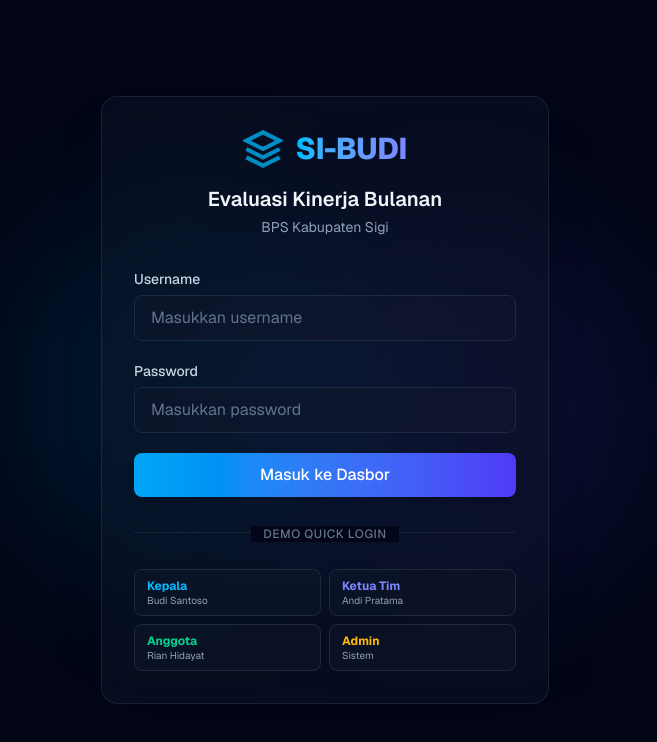
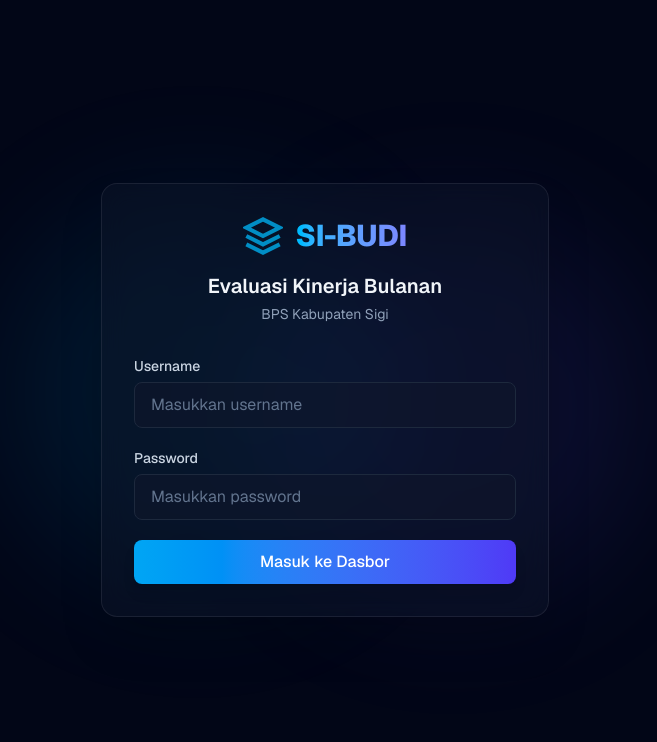
Before and after one commit to pantauya/si-budi, a Next.js app: page /login in a window 1280 px wide. Shown: the top 742 px of the page, without its empty margins (315-972 px from the left). Built offline with nearby package versions, Linux system fonts and the light colour scheme.

Commit message:
update tanggal

```diff
--- a/src/app/api/activities/route.ts
+++ b/src/app/api/activities/route.ts
@@ -79,7 +79,7 @@ export async function GET(request: Request) {
 export async function POST(request: Request) {
   try {
     const body = await request.json()
-    const { name, targetVolume, unit, annualPlanId, createdById, members, evidenceLink, createdAt } = body
+    const { name, targetVolume, unit, annualPlanId, createdById, members, evidenceLink, createdAt, startDate, endDate } = body
 
     // 1. Create activity
     const activity = await prisma.activity.create({
@@ -90,6 +90,8 @@ export async function POST(request: Request) {
         annualPlanId,
         createdById,
         status: 'SEDANG_BERLANGSUNG',
+        startDate: startDate ? new Date(startDate) : null,
+        endDate: endDate ? new Date(endDate) : null,
         ...(createdAt ? { createdAt: new Date(createdAt) } : {})
       }
     })
--- a/src/app/dashboard/page.tsx
+++ b/src/app/dashboard/page.tsx
@@ -34,6 +34,8 @@ interface Activity {
   evidences: { evidenceFile: { id: string; driveLink: string; fileName: string; uploader?: User } }[]
   assessments: Assessment[]
   createdAt: string
+  startDate?: string
+  endDate?: string
   googleDriveFolderLink?: string
 }
 
@@ -74,7 +76,8 @@ export default function DashboardPage() {
   const [actUnit, setActUnit] = useState('')
   const [actPlanId, setActPlanId] = useState('')
   const [actMembers, setActMembers] = useState<string[]>([])
-  const [actDateVal, setActDateVal] = useState(new Date().toISOString().split('T')[0])
+  const [actStartDate, setActStartDate] = useState(new Date().toISOString().split('T')[0])
+  const [actEndDate, setActEndDate] = useState(new Date().toISOString().split('T')[0])
 
   // UI Theme & Layout States
   const [theme, setTheme] = useState<'dark' | 'light'>('dark')
@@ -247,7 +250,9 @@ export default function DashboardPage() {
           annualPlanId: actPlanId,
           createdById: currentUser.id,
           members: currentUser.role === 'ketua_tim' ? actMembers : [],
-          createdAt: actDateVal ? new Date(actDateVal).toISOString() : undefined
+          startDate: actStartDate,
+          endDate: actEndDate,
+          createdAt: actStartDate ? new Date(actStartDate).toISOString() : undefined
         })
       })
       const data = await res.json()
@@ -283,7 +288,8 @@ export default function DashboardPage() {
         setActPlanId('')
         setActMembers([])
         setActivityUploadFiles([])
-        setActDateVal(new Date().toISOString().split('T')[0])
+        setActStartDate(new Date().toISOString().split('T')[0])
+        setActEndDate(new Date().toISOString().split('T')[0])
         setShowActivityModal(false)
       } else {
         alert('Gagal membuat kegiatan: ' + data.error)
@@ -886,6 +892,11 @@ export default function DashboardPage() {
                         <h4 className="text-sm font-semibold text-slate-100">{act.name}</h4>
                         <p className="text-xs text-slate-400 truncate"><span className="text-slate-500 font-medium">SKP Induk:</span> {act.annualPlan?.title}</p>
                         <p className="text-xs text-slate-400">Target: <strong className="text-slate-300">{act.targetVolume} {act.unit}</strong></p>
+                        {act.startDate && act.endDate ? (
+                          <p className="text-xs text-slate-400">Rentang Waktu: <strong className="text-slate-300">{new Date(act.startDate).toLocaleDateString('id-ID', {day: 'numeric', month: 'long', year: 'numeric'})} - {new Date(act.endDate).toLocaleDateString('id-ID', {day: 'numeric', month: 'long', year: 'numeric'})}</strong></p>
+                        ) : (
+                          <p className="text-xs text-slate-400">Tanggal: <strong className="text-slate-300">{new Date(act.createdAt).toLocaleDateString('id-ID', {day: 'numeric', month: 'long', year: 'numeric'})}</strong></p>
+                        )}
 
                         {/* Evidence shared link info */}
                         {hasEvidence ? (
@@ -1046,10 +1057,19 @@ export default function DashboardPage() {
                     const day = idx + 1
                     const dayDate = new Date(year, month, day)
                     const dayActivities = activities.filter(act => {
+                      if (act.startDate && act.endDate) {
+                        const start = new Date(act.startDate)
+                        start.setHours(0,0,0,0)
+                        const end = new Date(act.endDate)
+                        end.setHours(23,59,59,999)
+                        const current = new Date(year, month, day, 12, 0, 0, 0)
+                        return current >= start && current <= end
+                      } else {
                         const actDate = new Date(act.createdAt)
                         return actDate.getDate() === day &&
                                actDate.getMonth() === month &&
                                actDate.getFullYear() === year
+                      }
                     })
 
                     return (
@@ -1223,15 +1243,28 @@ export default function DashboardPage() {
               </div>
             </div>
 
+            <div className="grid grid-cols-2 gap-4">
               <div>
-              <label className="block text-[11px] font-semibold text-slate-400 uppercase tracking-wider mb-1.5">Tanggal Kegiatan</label>
+                <label className="block text-[11px] font-semibold text-slate-400 uppercase tracking-wider mb-1.5">Tanggal Mulai</label>
                 <input
                   required
                   type="date"
-                value={actDateVal}
-                onChange={(e) => setActDateVal(e.target.value)}
+                  value={actStartDate}
+                  onChange={(e) => setActStartDate(e.target.value)}
                   className="w-full px-3 py-2 bg-slate-900 border border-slate-850 rounded-lg text-xs text-slate-200 focus:outline-none focus:ring-1 focus:ring-sky-500"
                 />
+              </div>
+              <div>
+                <label className="block text-[11px] font-semibold text-slate-400 uppercase tracking-wider mb-1.5">Tanggal Selesai</label>
+                <input
+                  required
+                  type="date"
+                  value={actEndDate}
+                  onChange={(e) => setActEndDate(e.target.value)}
+                  min={actStartDate}
+                  className="w-full px-3 py-2 bg-slate-900 border border-slate-850 rounded-lg text-xs text-slate-200 focus:outline-none focus:ring-1 focus:ring-sky-500"
+                />
+              </div>
             </div>
 
             {/* Tagging Members (Pegawai) - Only shown to ketua_tim role */}
--- a/src/app/login/page.tsx
+++ b/src/app/login/page.tsx
@@ -32,33 +32,6 @@ export default function LoginPage() {
       }
     } catch (err) {
       setError('Koneksi bermasalah. Pastikan server berjalan.')
-    } finally {
-      setLoading(false)
-    }
-  }
-
-  const quickLogin = async (roleUsername: string) => {
-    setUsername(roleUsername)
-    setPassword('password123')
-    setError('')
-    setLoading(true)
-
-    try {
-      const response = await fetch('/api/auth/login', {
-        method: 'POST',
-        headers: { 'Content-Type': 'application/json' },
-        body: JSON.stringify({ username: roleUsername, password: 'password123' })
-      })
-      const data = await response.json()
-
-      if (data.success) {
-        router.push('/dashboard')
-        router.refresh()
-      } else {
-        setError(data.error)
-      }
-    } catch (err) {
-      setError('Koneksi bermasalah.')
     } finally {
       setLoading(false)
     }
@@ -125,30 +98,6 @@ export default function LoginPage() {
             {loading ? 'Masuk...' : 'Masuk ke Dasbor'}
           </button>
         </form>
-
-        <div className="relative my-6 text-center">
-          <div className="absolute inset-0 flex items-center"><div className="w-full border-t border-slate-800/80"></div></div>
-          <span className="relative bg-slate-950 px-3 text-xs text-slate-500 tracking-wider uppercase font-medium">Demo Quick Login</span>
-        </div>
-
-        <div className="grid grid-cols-2 gap-2 text-xs">
-          <button onClick={() => quickLogin('kepala')} className="px-3 py-2 bg-slate-900/50 hover:bg-slate-900 border border-slate-800 rounded-lg text-slate-300 hover:text-white transition-all text-left flex flex-col">
-            <span className="font-bold text-sky-400">Kepala</span>
-            <span className="text-[10px] text-slate-400 truncate">Budi Santoso</span>
-          </button>
-          <button onClick={() => quickLogin('ketuatim')} className="px-3 py-2 bg-slate-900/50 hover:bg-slate-900 border border-slate-800 rounded-lg text-slate-300 hover:text-white transition-all text-left flex flex-col">
-            <span className="font-bold text-indigo-400">Ketua Tim</span>
-            <span className="text-[10px] text-slate-400 truncate">Andi Pratama</span>
-          </button>
-          <button onClick={() => quickLogin('pegawai')} className="px-3 py-2 bg-slate-900/50 hover:bg-slate-900 border border-slate-800 rounded-lg text-slate-300 hover:text-white transition-all text-left flex flex-col">
-            <span className="font-bold text-emerald-400">Anggota</span>
-            <span className="text-[10px] text-slate-400 truncate">Rian Hidayat</span>
-          </button>
-          <button onClick={() => quickLogin('admin')} className="px-3 py-2 bg-slate-900/50 hover:bg-slate-900 border border-slate-800 rounded-lg text-slate-300 hover:text-white transition-all text-left flex flex-col">
-            <span className="font-bold text-amber-400">Admin</span>
-            <span className="text-[10px] text-slate-400 truncate">Sistem</span>
-          </button>
-        </div>
       </div>
     </main>
   )
```
Also changed, not shown: 1 other file (tests, documents, lock files or other folders). Lines whose indentation alone changed are shown as unchanged.
